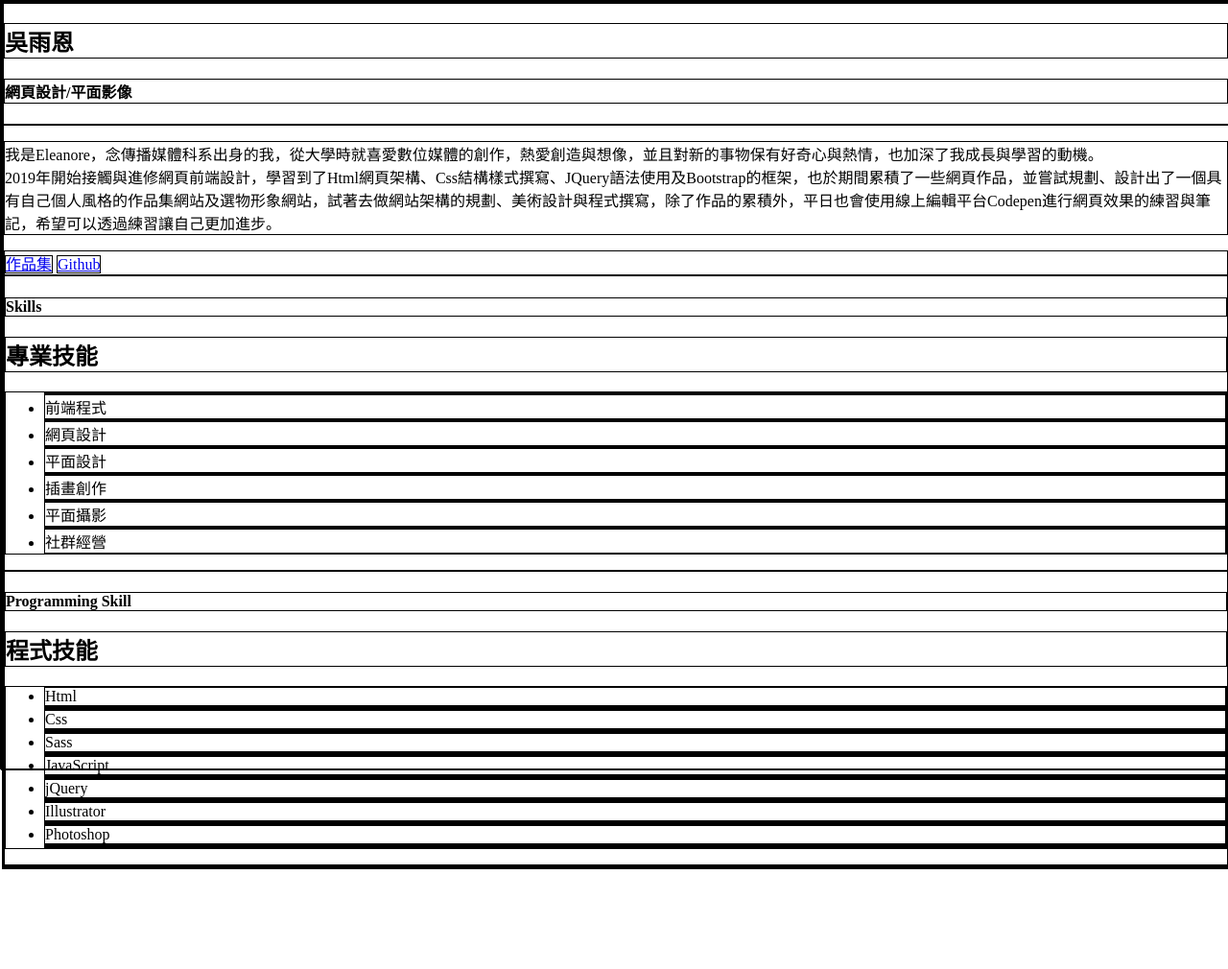
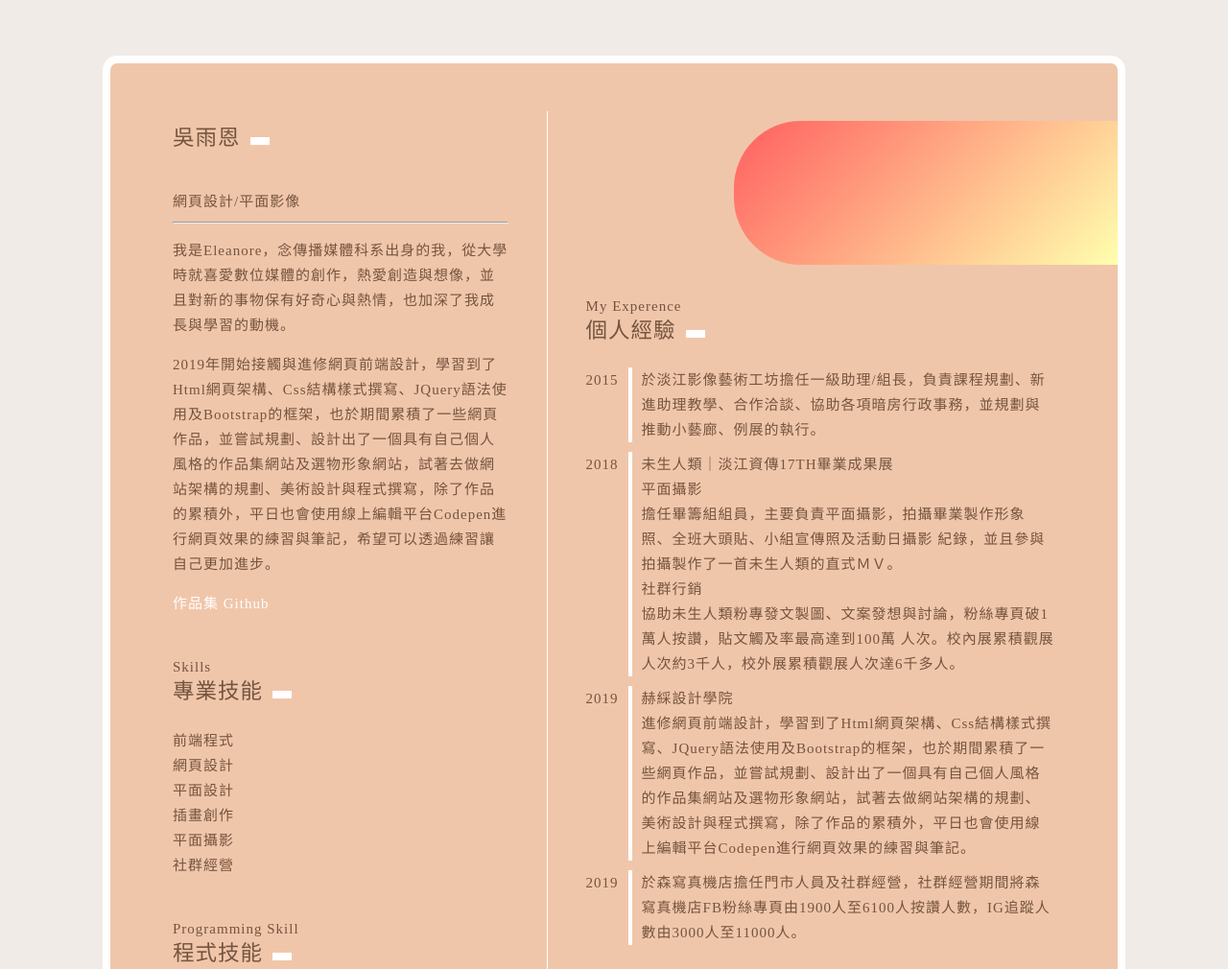
Before and after one commit to eleanorewu/resume01, a plain HTML site: page index.html in a window 1280 px wide. Shown: the top 1010 px of the page at 96% size. Before the commit the page ends 906 px from the top, so only its background shows below. Drawn offline with Linux system fonts and the light colour scheme.

Commit message:
基礎架構樣式完成

```diff
--- a/index.html
+++ b/index.html
@@ -15,8 +15,8 @@
             <h2>吳雨恩</h2>
             <h4>網頁設計/平面影像</h4>
             <hr>
-            <p>我是Eleanore，念傳播媒體科系出身的我，從大學時就喜愛數位媒體的創作，熱愛創造與想像，並且對新的事物保有好奇心與熱情，也加深了我成長與學習的動機。
-                <br>2019年開始接觸與進修網頁前端設計，學習到了Html網頁架構、Css結構樣式撰寫、JQuery語法使用及Bootstrap的框架，也於期間累積了一些網頁作品，並嘗試規劃、設計出了一個具有自己個人風格的作品集網站及選物形象網站，試著去做網站架構的規劃、美術設計與程式撰寫，除了作品的累積外，平日也會使用線上編輯平台Codepen進行網頁效果的練習與筆記，希望可以透過練習讓自己更加進步。
+            <p>我是Eleanore，念傳播媒體科系出身的我，從大學時就喜愛數位媒體的創作，熱愛創造與想像，並且對新的事物保有好奇心與熱情，也加深了我成長與學習的動機。</p>
+            <p>2019年開始接觸與進修網頁前端設計，學習到了Html網頁架構、Css結構樣式撰寫、JQuery語法使用及Bootstrap的框架，也於期間累積了一些網頁作品，並嘗試規劃、設計出了一個具有自己個人風格的作品集網站及選物形象網站，試著去做網站架構的規劃、美術設計與程式撰寫，除了作品的累積外，平日也會使用線上編輯平台Codepen進行網頁效果的練習與筆記，希望可以透過練習讓自己更加進步。
             </p>
             <div class="buttons">
                 <a class="btn fill" href="https://uie-823.github.io/protfolioweb/" target="_blank">作品集</a>
@@ -94,7 +94,49 @@
                 </ul>
             </div>
         </div>
-        <div class="right"></div>
+
+        <div class="right">
+            <div class="decoration"></div>
+            <div class="block">
+                <h4>My Experence</h4>
+                <h2>個人經驗</h2>
+                <ul class="listExperence">
+                    <li class="year"> 2015
+                        <ul>
+                            <li>於淡江影像藝術工坊擔任一級助理/組長，負責課程規劃、新進助理教學、合作洽談、協助各項暗房行政事務，並規劃與推動小藝廊、例展的執行。</li>
+                        </ul>
+                    </li>
+                    <li class="year">2018
+                        <ul>
+                            <li>未生人類｜淡江資傳17TH畢業成果展</li>
+                            <li>平面攝影<br>擔任畢籌組組員，主要負責平面攝影，拍攝畢業製作形象照、全班大頭貼、小組宣傳照及活動日攝影 紀錄，並且參與拍攝製作了一首未生人類的直式ＭＶ。</li>
+                            <li>社群行銷<br>協助未生人類粉專發文製圖、文案發想與討論，粉絲專頁破1萬人按讚，貼文觸及率最高達到100萬 人次。校內展累積觀展人次約3千人，校外展累積觀展人次達6千多人。
+                            </li>
+                        </ul>
+                    </li>
+                    <li class="year">2019
+                        <ul>
+                            <li>赫綵設計學院</li>
+                            <li>進修網頁前端設計，學習到了Html網頁架構、Css結構樣式撰寫、JQuery語法使用及Bootstrap的框架，也於期間累積了一些網頁作品，並嘗試規劃、設計出了一個具有自己個人風格的作品集網站及選物形象網站，試著去做網站架構的規劃、美術設計與程式撰寫，除了作品的累積外，平日也會使用線上編輯平台Codepen進行網頁效果的練習與筆記。
+                            </li>
+                        </ul>
+                    </li>
+                    <li class="year">2019
+                        <ul>
+                            <li>於森寫真機店擔任門市人員及社群經營，社群經營期間將森寫真機店FB粉絲專頁由1900人至6100人按讚人數，IG追蹤人數由3000人至11000人。</li>
+                        </ul>
+                    </li>
+                </ul>
+            </div>
+            <div class="block">
+                <h4>Contests</h4>
+                <h2>比賽經歷</h2>
+                <ul>
+                    <li>2019 PX3 ( PRIX DE LA PHOTOGRAPHIE PARIS) Non-Professional ,
+                        Art,《Architecture》,Honorable Mention</li>
+                </ul>
+            </div>
+        </div>
     </div>
 
 </body>
--- a/style.sass
+++ b/style.sass
@@ -1,8 +1,74 @@
 *
-    border: 1px solid #000
+  // border: 1px solid #000
+  font-family: 微軟正黑體
 
-html,body
-    margin: 0
-    padding: 0
-    width: 100%
-    height: 100vh
+body
+  padding: 50px
+  display: flex
+  justify-content: center
+  background-color: #F1EBE7
+  color: #75543F
+  font-size: 15px
+  line-height: 26px
+  letter-spacing: 1px
+// 複寫區
+ul
+  padding: 0
+  list-style: none
+h2
+  margin: 0
+  margin-bottom: 25px
+  font-weight: 500
+  color: #75543F
+h2::after
+  content: ""
+  display: inline-block
+  width: 20px
+  height: 8px
+  background-color: #fff
+  margin-left: 10px
+h4
+  margin: 0
+  margin-top: 40px
+  font-weight: 400
+a
+  color: #fff
+  text-decoration: none
+
+.resume
+  display: flex
+  max-width: 950px
+  border: 8px solid #fff
+  border-radius: 15px
+  background-color: #F0C6AA
+  padding: 50px
+  position: relative
+.left
+  flex: 5
+.right
+  flex: 7
+.left,.right
+  padding: 15px
+.left
+  padding-right: 40px
+  border-right: 1px solid #fff
+.right
+  padding-left: 40px
+  padding-top: 150px
+
+.decoration
+  width: 400px
+  height: 150px
+  background: linear-gradient(135deg,#ff5f5f,#ffffae)
+  border-radius: 70px 0px 0px 70px
+  position: absolute
+  right: 0
+  top: 60px
+
+.listExperence>li
+  display: flex
+  margin-bottom: 10px
+.listExperence li ul
+  padding-left: 10px
+  margin-left: 10px
+  border-left: 4px solid #fff
```
Also changed, not shown: style.css, 1 other file.
